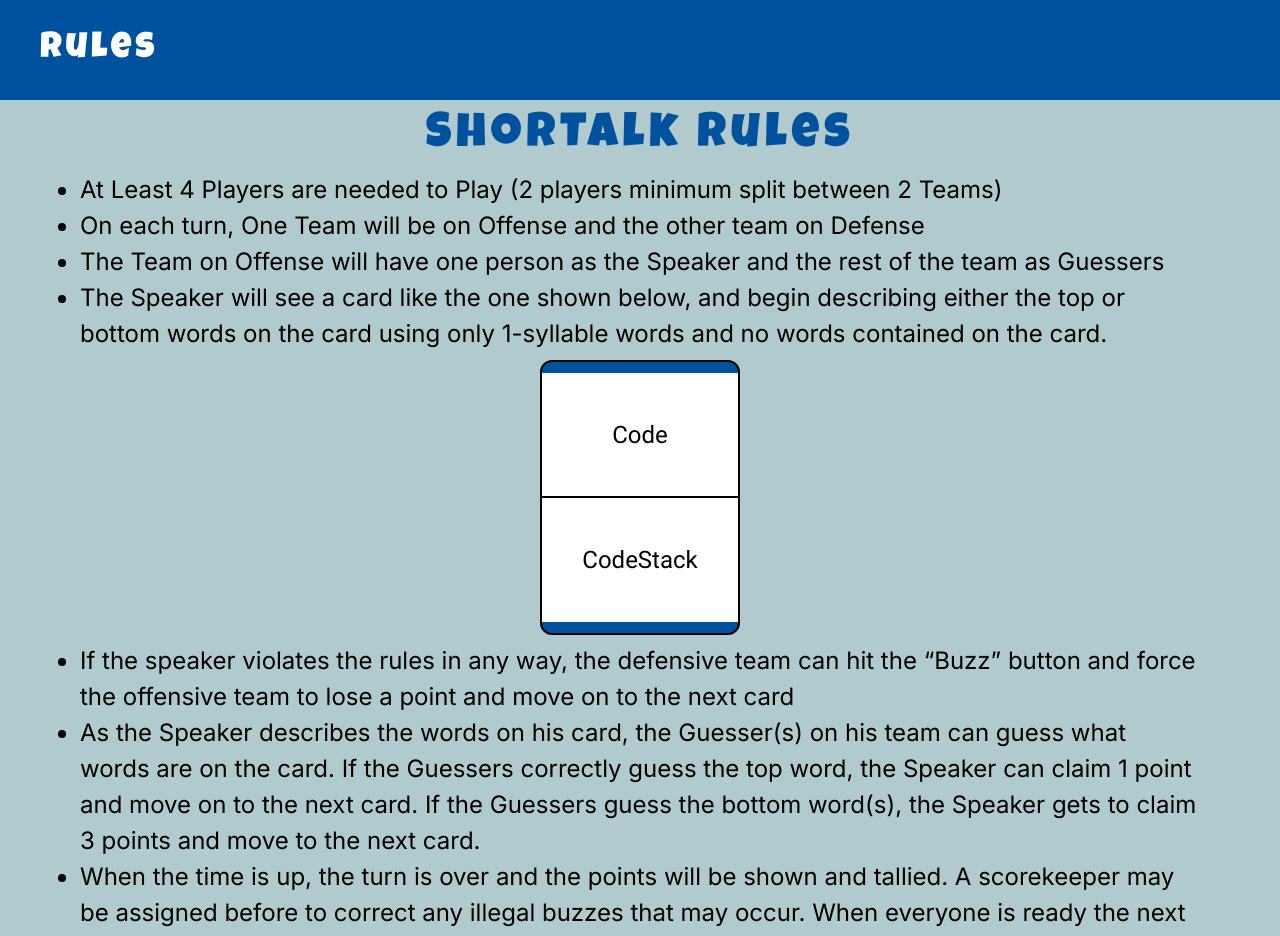
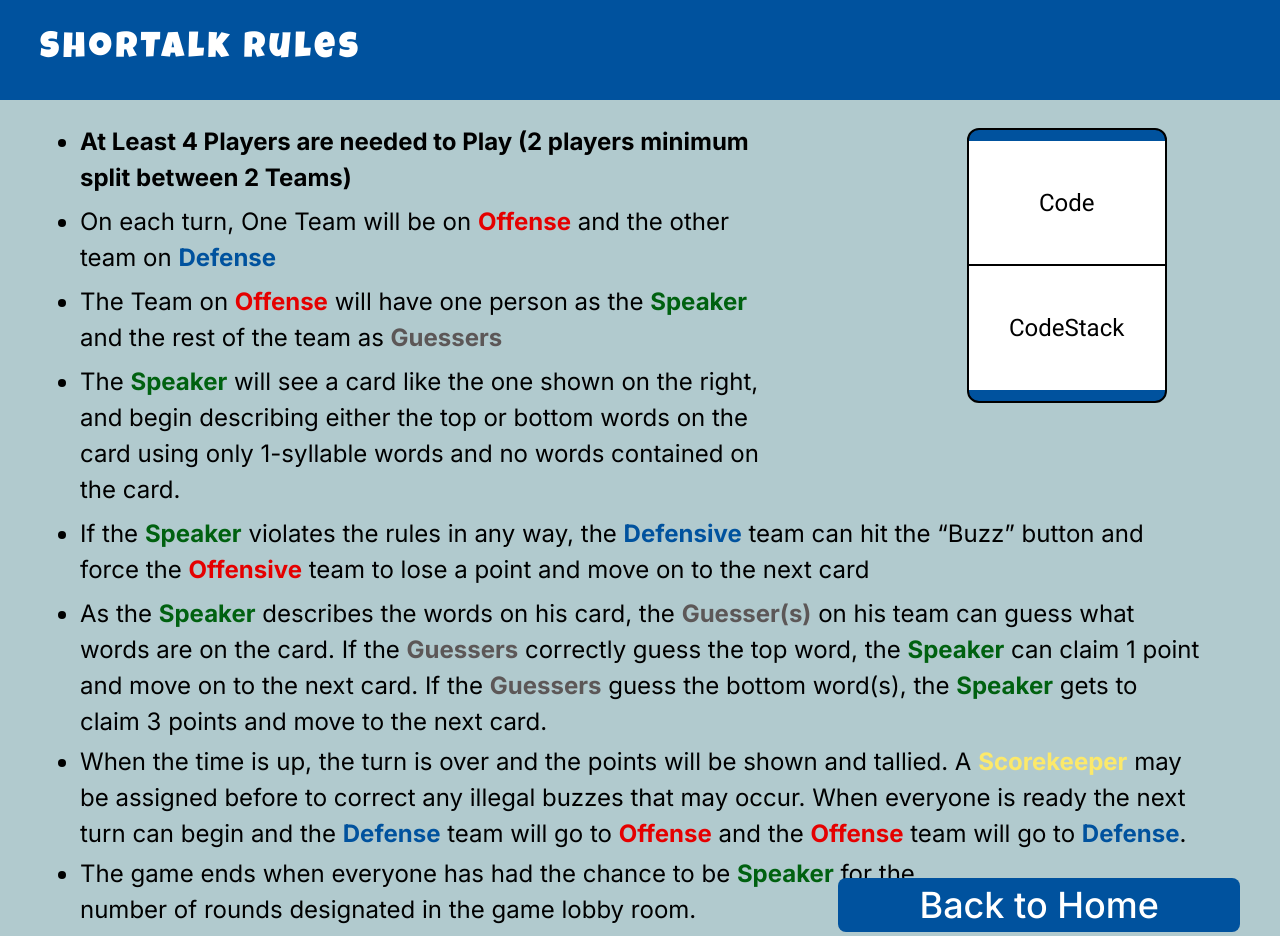
Before and after one commit to JarIsCoding/Shortalk---Front-End, a Next.js app: page /pages/rulesPage in a window 1280 px wide. Shown: the top 936 px of the page. Built offline with nearby package versions, Linux system fonts and the light colour scheme.

Commit message:
Rules redesign and color changes

```diff
--- a/src/app/pages/rulesPage/page.tsx
+++ b/src/app/pages/rulesPage/page.tsx
@@ -11,46 +11,47 @@ const rulesPage = () => {
     const router = useRouter()
 
     return (
-        <div className='bg-lblue h-[1030px]'>
-            <NavBar title='Rules' />
-            <p className='text-center text-[48px] tracking-widest text-dblue font-LuckiestGuy'>
-                ShorTalk Rules
-            </p>
+        <div className=''>
+            <NavBar title='ShorTalk Rules' />
 
+            <div className='grid grid-cols-3 pt-5'>
+                <div className='col-span-2'>
                     <ul className='px-20 list-disc text-[24px]'>
-                <li>
+                        <li className='py-1 font-bold'>
                             At Least 4 Players are needed to Play (2 players minimum split between 2 Teams)
                         </li>
-                <li>
-                    On each turn, One Team will be on Offense and the other team on Defense
+                        <li className='py-1'>
+                            On each turn, One Team will be on <span className='font-bold text-dred'>Offense</span> and the other team on <span className='font-bold text-dblue'>Defense</span>
                         </li>
-                <li>
-                    The Team on Offense will have one person as the Speaker and the rest of the team as Guessers
+                        <li className='py-1'>
+                            The Team on <span className='font-bold text-dred'>Offense</span> will have one person as the <span className='font-bold text-dgreen'>Speaker</span> and the rest of the team as <span className='font-bold text-dgray'>Guessers</span>
                         </li>
-                <li>
-                    The Speaker will see a card like the one shown below, and begin describing either the top or bottom words on the card using only 1-syllable words and no words contained on the card.
+                        <li className='py-1'>
+                            The <span className='font-bold text-dgreen'>Speaker</span> will see a card like the one shown on the right, and begin describing either the top or bottom words on the card using only 1-syllable words and no words contained on the card.
                         </li>
                     </ul>
+                </div>
 
-            <div className='flex justify-center py-2'>
+                <div className='flex justify-center py-2 col-span-1'>
                     <SmallCard />
+                </div>
             </div>
 
             <ul className='px-20 list-disc text-[24px] relative'>
-                <li>
-                    If the speaker violates the rules in any way, the defensive team can hit the “Buzz” button and force the offensive team to lose a point and move on to the next card
+                <li className='py-1'>
+                    If the <span className='font-bold text-dgreen'>Speaker</span> violates the rules in any way, the <span className='font-bold text-dblue'>Defensive</span> team can hit the “Buzz” button and force the <span className='font-bold text-dred'>Offensive</span> team to lose a point and move on to the next card
+                </li>
+                <li className='py-1'>
+                    As the <span className='font-bold text-dgreen'>Speaker</span> describes the words on his card, the <span className='font-bold text-dgray'>Guesser(s)</span> on his team can guess what words are on the card. If the <span className='font-bold text-dgray'>Guessers</span> correctly guess the top word, the <span className='font-bold text-dgreen'>Speaker</span> can claim 1 point and move on to the next card. If the <span className='font-bold text-dgray'>Guessers</span> guess the bottom word(s), the <span className='font-bold text-dgreen'>Speaker</span> gets to claim 3 points and move to the next card.
                 </li>
                 <li>
-                    As the Speaker describes the words on his card, the Guesser(s) on his team can guess what words are on the card. If the Guessers correctly guess the top word, the Speaker can claim 1 point and move on to the next card. If the Guessers guess the bottom word(s), the Speaker gets to claim 3 points and move to the next card.
+                    When the time is up, the turn is over and the points will be shown and tallied. A <span className='font-bold text-yellow-200'>Scorekeeper</span> may be assigned before to correct any illegal buzzes that may occur. When everyone is ready the next turn can begin and the <span className='font-bold text-dblue'>Defense</span> team will go to <span className='font-bold text-dred'>Offense</span> and the <span className='font-bold text-dred'>Offense</span> team will go to <span className='font-bold text-dblue'>Defense</span>.
                 </li>
-                <li>
-                    When the time is up, the turn is over and the points will be shown and tallied. A scorekeeper may be assigned before to correct any illegal buzzes that may occur. When everyone is ready the next turn can begin and the defense team will go to offense and the offense team will go to defense.
-                </li>
-                <li>
-                    The game ends when everyone has had the chance to be speaker for the <br /> number of rounds designated in the game lobby room.
+                <li className='py-1'>
+                    The game ends when everyone has had the chance to be <span className='font-bold text-dgreen'>Speaker</span> for the <br /> number of rounds designated in the game lobby room.
                 </li>
                 <div className=''>
-                    <Button className='absolute bottom-0 right-3 px-16 py-2 bg-dblue'  onClick={()=>{router.push('/pages/homePage')}}>
+                    <Button className='absolute bottom-0 right-3 px-16 py-2 me-7 bg-dblue' onClick={() => { router.push('/pages/homePage') }}>
                         <p className='text-[36px]'>Back to Home</p>
                     </Button>
                 </div>
```
Lines whose indentation alone changed are shown as unchanged.
